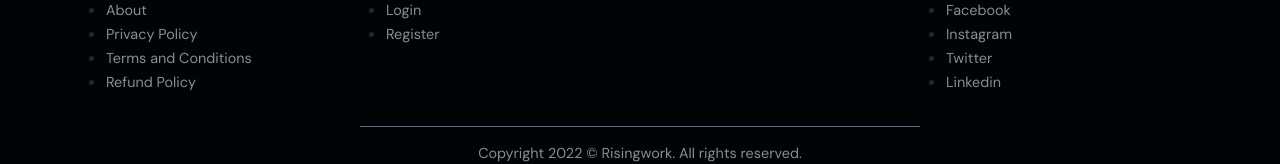
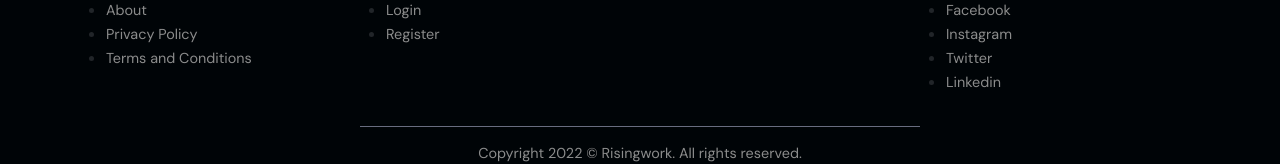
Before and after one commit to Dynastiy/rising-work, a Vue app: page / in a window 1280 px wide. Shown: the part 2019-2183 px from the top of the page. Built offline with nearby package versions, Linux system fonts and the light colour scheme; no server answers; a web font is replaced by a local one.

Commit message:
removed refund policy

```diff
--- a/src/components/static/appFooter.vue
+++ b/src/components/static/appFooter.vue
@@ -10,7 +10,7 @@
                 <li> <a target="_blank" href="#">About</a> </li>
                 <li> <a target="_blank" href="#"> Privacy Policy</a></li>
                 <li> <a target="_blank" href="#">Terms and Conditions</a> </li>
-                <li> <a target="_blank" href="#"> Refund Policy</a></li>
+                <!-- <li> <a target="_blank" href="#"> Refund Policy</a></li> -->
             </ul>
 
           </div>
```
